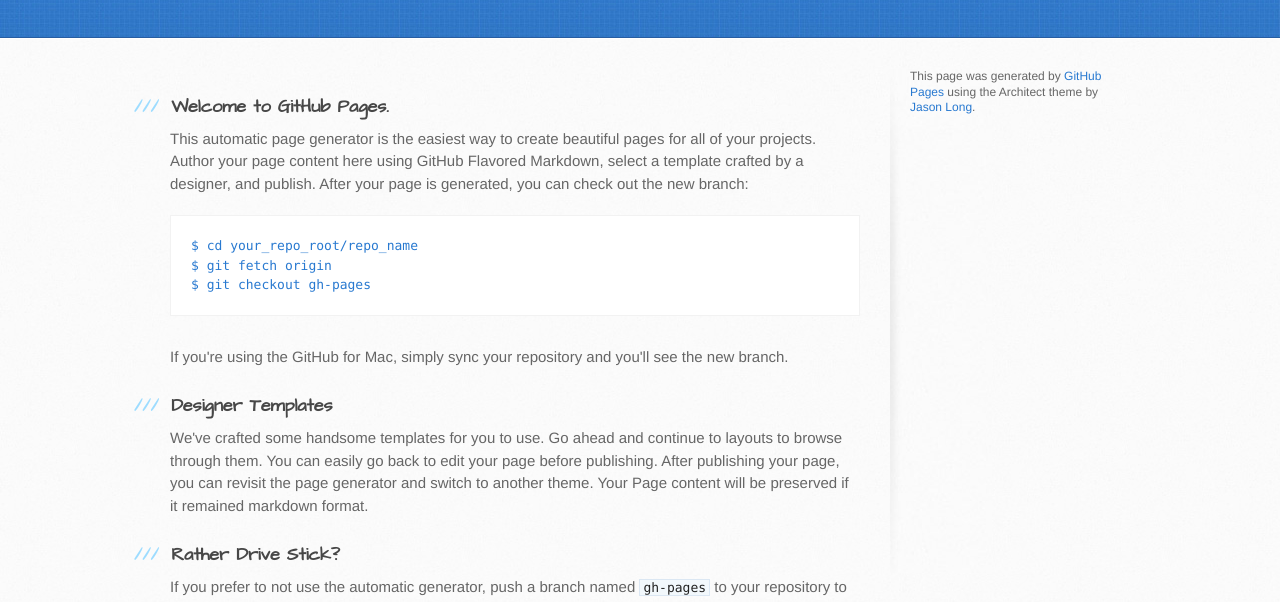
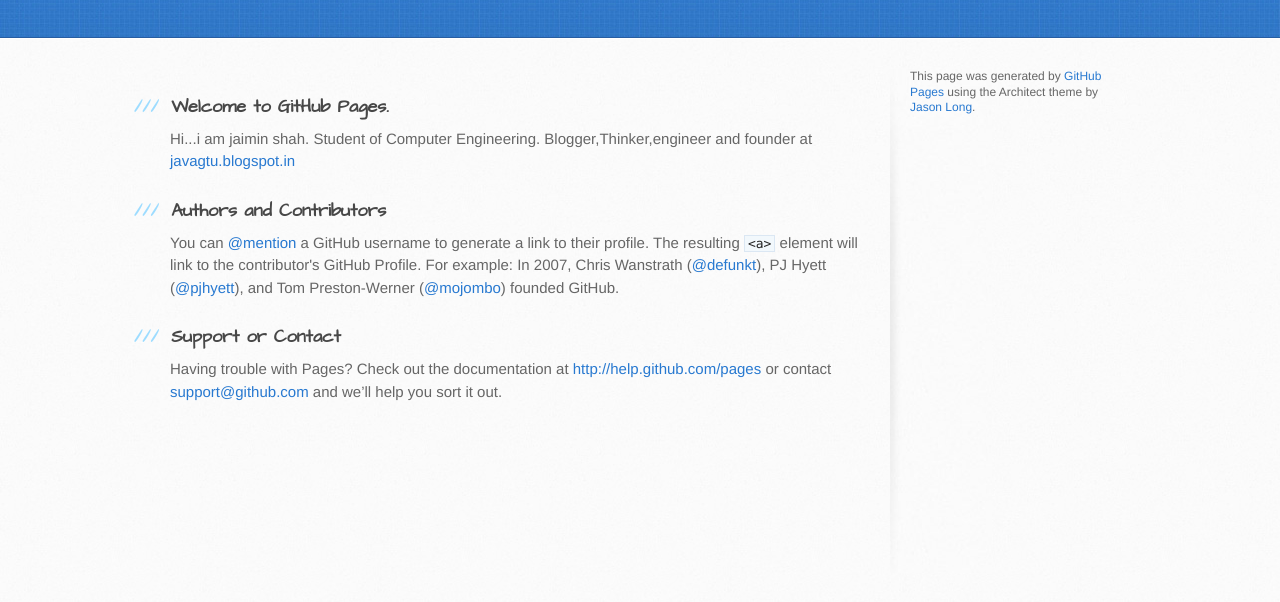
Before and after one commit to techierj/techierj.github.io, a plain HTML site: page index.html in a window 1280 px wide. Shown: the part 197-799 px from the top of the page. Drawn offline with Linux system fonts and the light colour scheme.

Commit message:
Update index.html

```diff
--- a/index.html
+++ b/index.html
@@ -31,25 +31,9 @@
           <h3>
 <a name="welcome-to-github-pages" class="anchor" href="#welcome-to-github-pages"><span class="octicon octicon-link"></span></a>Welcome to GitHub Pages.</h3>
 
-<p>This automatic page generator is the easiest way to create beautiful pages for all of your projects. Author your page content here using GitHub Flavored Markdown, select a template crafted by a designer, and publish. After your page is generated, you can check out the new branch:</p>
+<p>Hi...i am jaimin shah. Student of Computer Engineering. Blogger,Thinker,engineer and founder at <a href="javagtu.blogspot.in">javagtu.blogspot.in</a>
 
-<pre><code>$ cd your_repo_root/repo_name
-$ git fetch origin
-$ git checkout gh-pages
-</code></pre>
-
-<p>If you're using the GitHub for Mac, simply sync your repository and you'll see the new branch.</p>
-
-<h3>
-<a name="designer-templates" class="anchor" href="#designer-templates"><span class="octicon octicon-link"></span></a>Designer Templates</h3>
-
-<p>We've crafted some handsome templates for you to use. Go ahead and continue to layouts to browse through them. You can easily go back to edit your page before publishing. After publishing your page, you can revisit the page generator and switch to another theme. Your Page content will be preserved if it remained markdown format.</p>
-
-<h3>
-<a name="rather-drive-stick" class="anchor" href="#rather-drive-stick"><span class="octicon octicon-link"></span></a>Rather Drive Stick?</h3>
-
-<p>If you prefer to not use the automatic generator, push a branch named <code>gh-pages</code> to your repository to create a page manually. In addition to supporting regular HTML content, GitHub Pages support Jekyll, a simple, blog aware static site generator written by our own Tom Preston-Werner. Jekyll makes it easy to create site-wide headers and footers without having to copy them across every page. It also offers intelligent blog support and other advanced templating features.</p>
-
+</a>
 <h3>
 <a name="authors-and-contributors" class="anchor" href="#authors-and-contributors"><span class="octicon octicon-link"></span></a>Authors and Contributors</h3>
 
```
